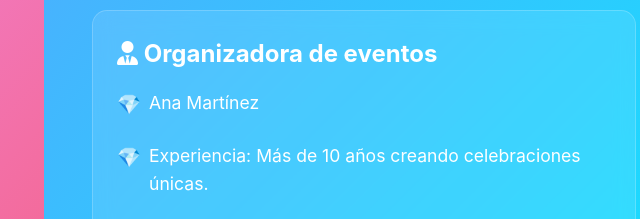
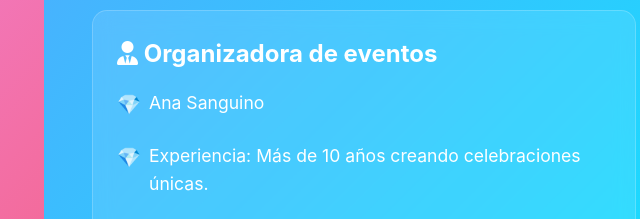
Before and after one commit to AnaSanguino23/quince, a plain HTML site: page index.html in a window 1280 px wide. Shown: the part 950-1169 px from the top of the page, 596-1236 px from the left. Drawn offline with Linux system fonts and the light colour scheme.

Commit message:
Add files via upload

```diff
--- a/index.html
+++ b/index.html
@@ -52,7 +52,7 @@
                 <article>
                     <h3><i class="fas fa-user-tie"></i> Organizadora de eventos</h3>
                     <ul>
-                        <li style="--i:1"><span aria-label="Nombre de la organizadora">Ana Martínez</span></li>
+                        <li style="--i:1"><span aria-label="Nombre de la organizadora">Ana Sanguino</span></li>
                         <li style="--i:2">Experiencia: Más de 10 años creando celebraciones únicas.</li>
                         <li style="--i:3">Equipo de apoyo: Juan Pérez, Laura Gómez y colaboradores especializados.</li>
                     </ul>
```
